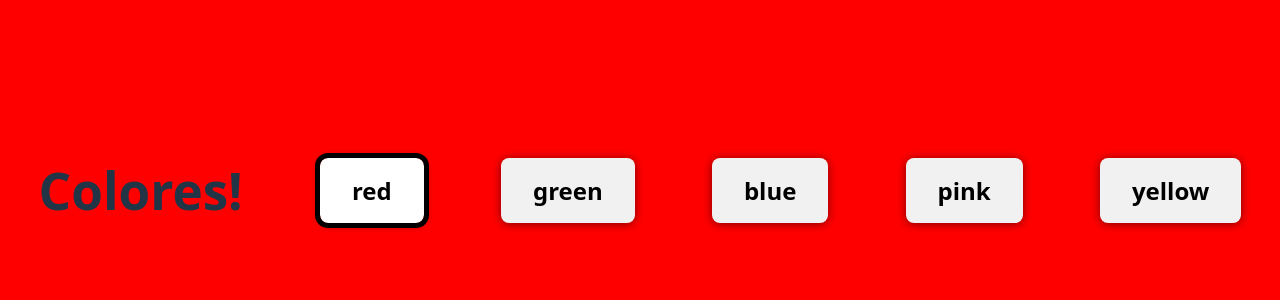
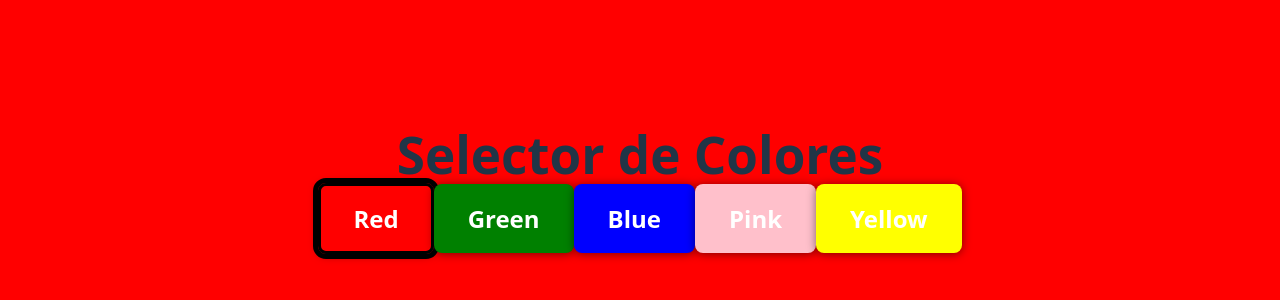
Before and after one commit to picantitoDev/React-Prueba, a React (Vite) app in the folder my-first-react-app/: page / in a window 1280 px wide. Shown: the part 210-510 px from the top of the page. Built offline with nearby package versions, Linux system fonts and the light colour scheme.

Commit message:
Amplified version

```diff
--- a/my-first-react-app/src/App.jsx
+++ b/my-first-react-app/src/App.jsx
@@ -8,24 +8,42 @@ export default function App() {
   const backgroundColor = COLORES[currentIndex];
 
   return (
-    <div className="App" style={{ backgroundColor }}>
-      <h1>Colores!</h1>
+    <div
+      className="App"
+      style={{
+        backgroundColor,
+        transition: "background-color 0.5s ease",
+        minHeight: "100vh",
+        display: "flex",
+        flexDirection: "column",
+        alignItems: "center",
+        justifyContent: "center",
+      }}
+    >
+      <h1>Selector de Colores</h1>
+      <div className="button-group">
         {COLORES.map((color, index) => (
           <button
             key={color}
             onClick={() => setCurrentIndex(index)}
-          className={currentIndex === index ? "selected" : ""}
+            className={`color-button ${
+              currentIndex === index ? "selected" : ""
+            }`}
+            aria-label={`Cambiar fondo a color ${color}`}
+            tabIndex={0}
             style={{
-            outline: `5px solid ${
+              backgroundColor: color,
+              border:
                 index === currentIndex
-                ? "black"
-                : "transparent"
-            }`,
+                  ? "3px solid black"
+                  : "2px solid transparent",
+              color: "white",
             }}
           >
-          {color}
+            {color.charAt(0).toUpperCase() + color.slice(1)}
           </button>
         ))}
       </div>
+    </div>
   );
 }
```
Lines whose indentation alone changed are shown as unchanged.
